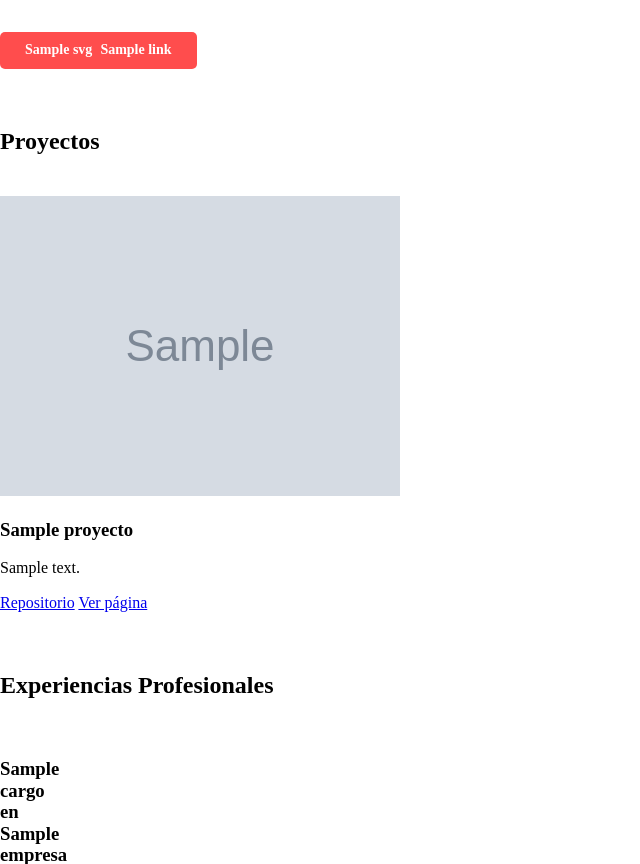
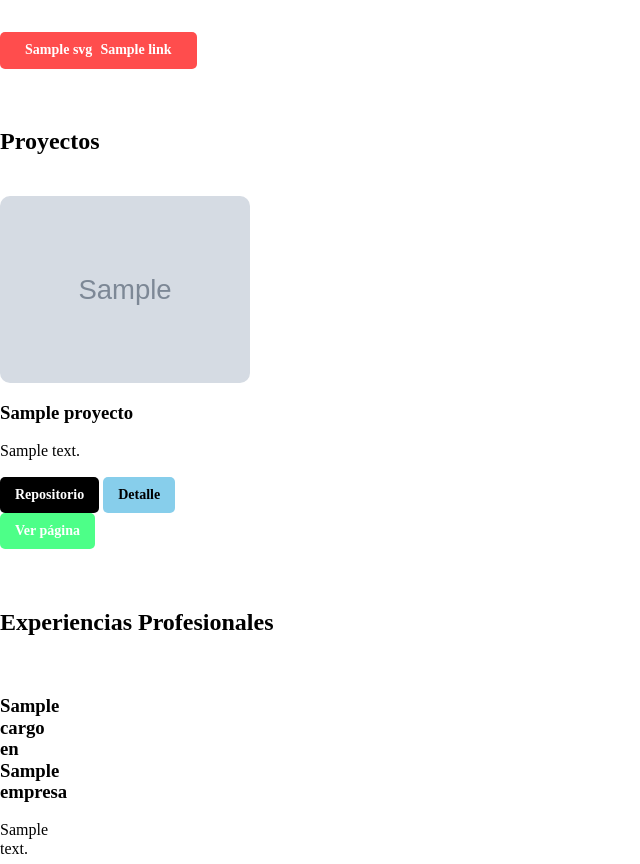
Before and after one commit to NelsonNV/portafolio_django, a Django app: template templates/index.html in a window 1280 px wide. Shown: the part 158-1022 px from the top of the page, without its empty margins (0-640 px from the left). Run offline with Django 3.2, Linux system fonts and the light colour scheme; the template is opened without the code that fills it: most values are stand-ins (such as "Sample title", 1, 10 or a date in 2020); grey boxes marked "Sample" are stand-in pictures.

Commit message:
refactor: ajustes de como seria proyecto

```diff
--- a/templates/index.html
+++ b/templates/index.html
@@ -43,13 +43,14 @@
     <div class="grid col-3">
         {% for proyecto in projects %}
         <div class="span-1 proyecto">
-            <img src="{{ proyecto.image.url }}" alt="{{ proyecto.title }}" class="proyecto-imagen">
+            <img src="{{ proyecto.image.url }}" alt="{{ proyecto.title }}" class="img-16/9 max-w-250 br-10 hzoom-50 hzoom">
             <h3>{{ proyecto.title }}</h3>
             <p>{{ proyecto.description }}</p>
             <div class="proyecto-links">
-                <a href="{{ proyecto.repository }}" target="_blank">Repositorio</a>
+                <a href="{{ proyecto.repository }}" target="_blank" class="btn btn-black">Repositorio</a>
+                <a href="{% url "proyectos_detalle" pk=proyecto.pk %}" class="btn btn-sky text-black">Detalle</a>
                 {% if proyecto.pagina %}
-                <a href="{{ proyecto.pagina }}" target="_blank">Ver página</a>
+                <a href="{{ proyecto.pagina }}" target="_blank" class="btn btn-green">Ver página</a>
                 {% endif %}
             </div>
         </div>
```
